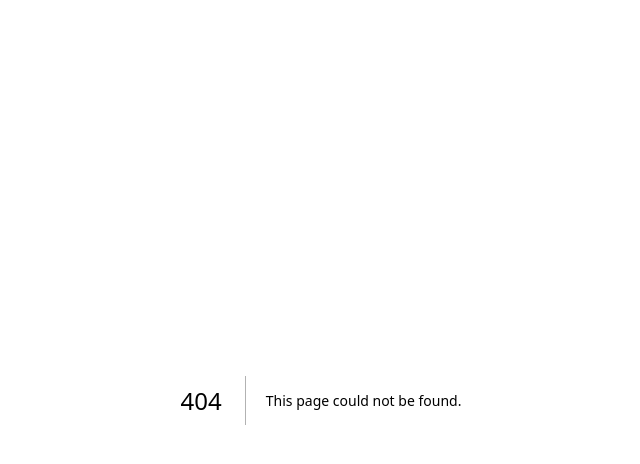
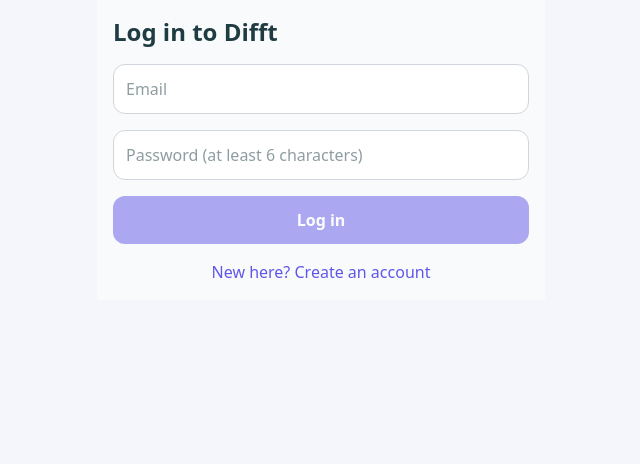
Before and after one commit to fredrickpaul/Difft, a Next.js app: page /login in a window 1280 px wide. Before the commit this address had no page. Shown: the top 464 px of the page, without its empty margins (319-959 px from the left). Built offline with nearby package versions, Linux system fonts and the light colour scheme.

Commit message:
Implement login and signup functionality

```diff
--- /dev/null
+++ b/app/login/page.tsx
@@ -0,0 +1,93 @@
+"use client";
+
+import { useState } from "react";
+import { useRouter } from "next/navigation";
+import { createClient, type SupabaseClient } from "@supabase/supabase-js";
+
+let client: SupabaseClient | null = null;
+function getSupabase() {
+  if (!client) {
+    client = createClient(
+      process.env.NEXT_PUBLIC_SUPABASE_URL!,
+      (process.env.NEXT_PUBLIC_SUPABASE_ANON_KEY ??
+        process.env.NEXT_PUBLIC_SUPABASE_PUBLISHABLE_KEY)!
+    );
+  }
+  return client;
+}
+
+export default function LoginPage() {
+  const router = useRouter();
+  const [mode, setMode] = useState<"login" | "signup">("login");
+  const [email, setEmail] = useState("");
+  const [password, setPassword] = useState("");
+  const [busy, setBusy] = useState(false);
+  const [msg, setMsg] = useState("");
+
+  async function submit() {
+    setBusy(true);
+    setMsg("");
+    const supabase = getSupabase();
+
+    if (mode === "signup") {
+      const { data, error } = await supabase.auth.signUp({ email, password });
+      if (error) setMsg(error.message);
+      else if (!data.session)
+        setMsg("Check your email to confirm your account, then log in.");
+      else router.push("/order");
+    } else {
+      const { error } = await supabase.auth.signInWithPassword({
+        email,
+        password,
+      });
+      if (error) setMsg(error.message);
+      else router.push("/order");
+    }
+    setBusy(false);
+  }
+
+  const box =
+    "w-full rounded-xl border border-gray-300 bg-white p-3 text-[#203C43]";
+
+  return (
+    <main className="mx-auto max-w-md space-y-4 bg-gray-50 p-4">
+      <h1 className="text-2xl font-bold text-[#203C43]">
+        {mode === "login" ? "Log in to Difft" : "Create your Difft account"}
+      </h1>
+
+      <input
+        className={box}
+        type="email"
+        placeholder="Email"
+        value={email}
+        onChange={(e) => setEmail(e.target.value)}
+      />
+      <input
+        className={box}
+        type="password"
+        placeholder="Password (at least 6 characters)"
+        value={password}
+        onChange={(e) => setPassword(e.target.value)}
+      />
+
+      <button
+        onClick={submit}
+        disabled={busy || !email || !password}
+        className="w-full rounded-xl bg-[#6057E8] p-3 font-semibold text-white disabled:opacity-50"
+      >
+        {busy ? "Please wait..." : mode === "login" ? "Log in" : "Sign up"}
+      </button>
+
+      {msg && <p className="text-sm text-[#203C43]">{msg}</p>}
+
+      <button
+        onClick={() => setMode(mode === "login" ? "signup" : "login")}
+        className="block w-full text-center text-[#6057E8]"
+      >
+        {mode === "login"
+          ? "New here? Create an account"
+          : "Already have an account? Log in"}
+      </button>
+    </main>
+  );
+      }
```
